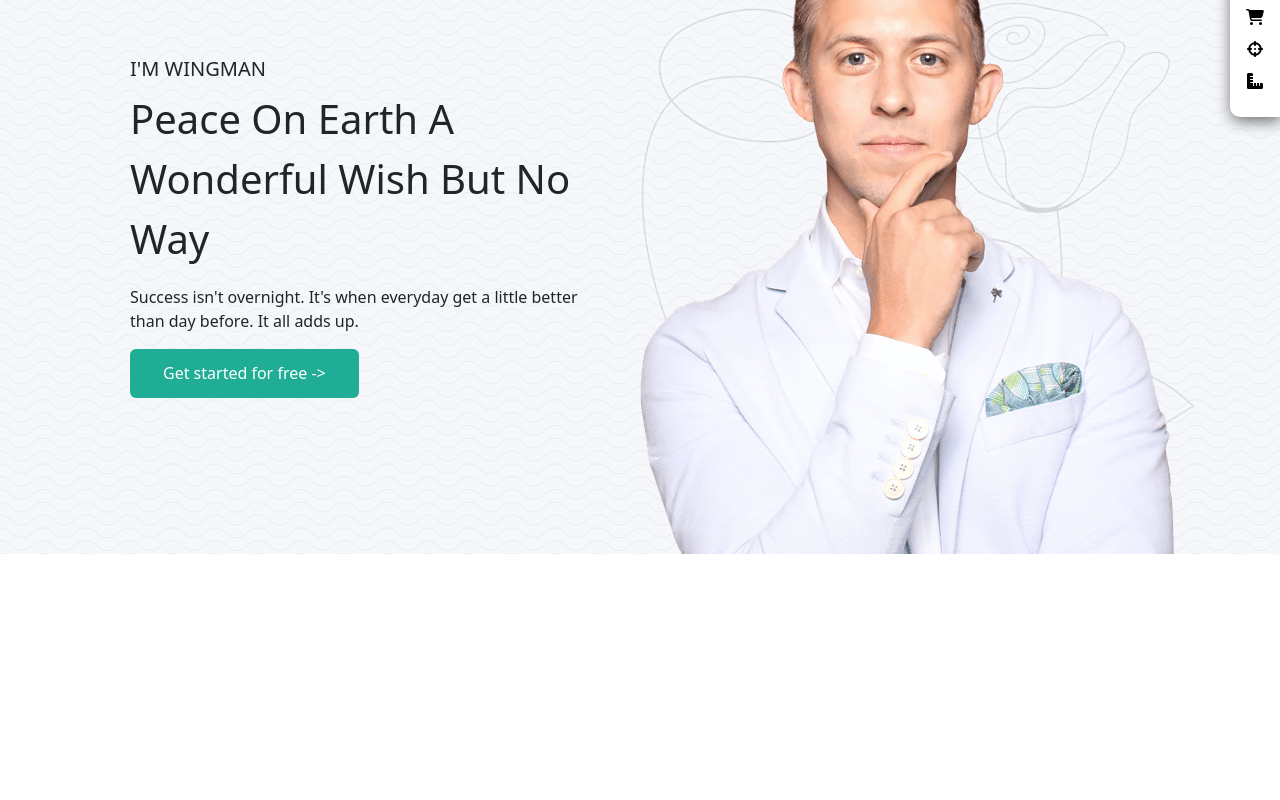
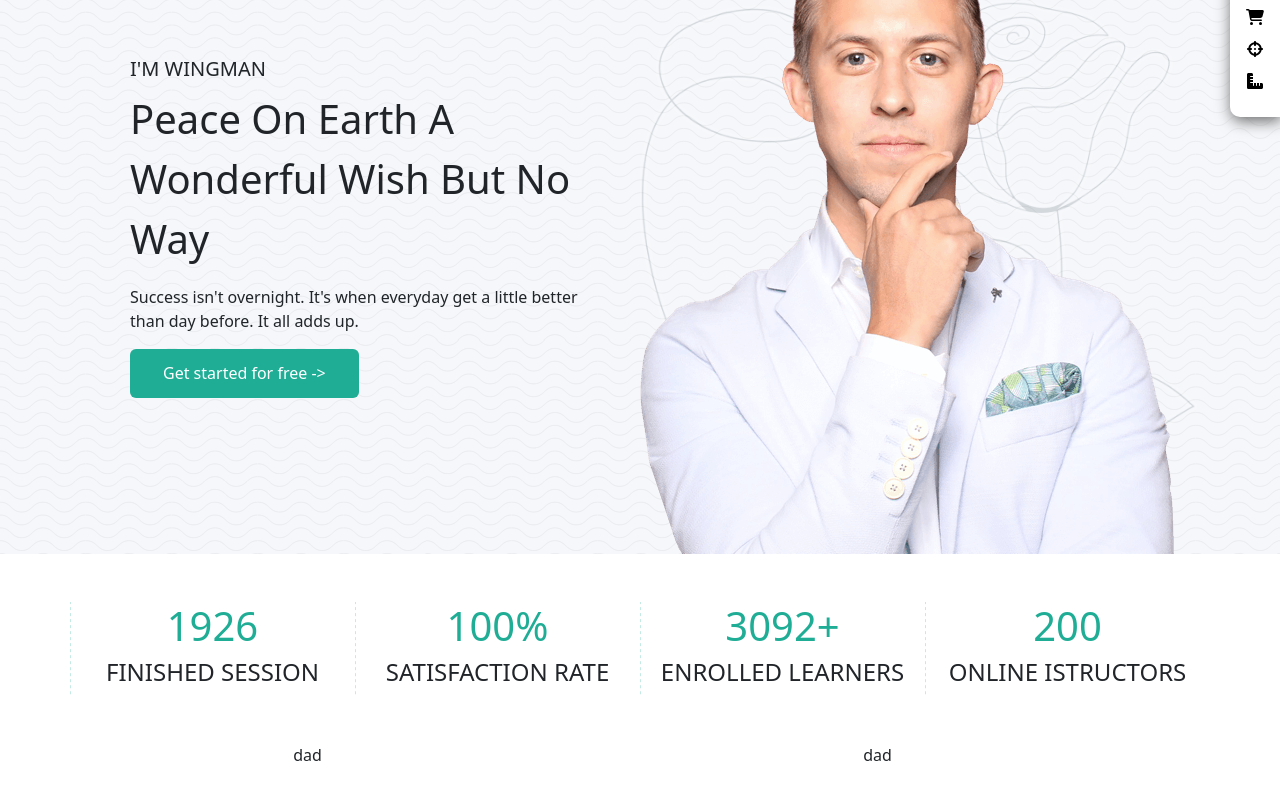
Before and after one commit to Matteo-Nesti/proj-html-vuejs, a Vue app: page / in a window 1280 px wide. Shown: the part 228-1028 px from the top of the page. Before the commit the page ends 800 px from the top, so only its background shows below. Built offline with nearby package versions, Linux system fonts and the light colour scheme.

Commit message:
add dates section

```diff
--- a/src/components/PageMain.vue
+++ b/src/components/PageMain.vue
@@ -1,13 +1,43 @@
 <template>
-    <div>
+    <section id="dates">
+        <PageMainStats :items="dates" />
+    </section>
 
-    </div>
+    <section id="about-me">
+        <div class="container my-5">
+            <div class="row justify-content-center align-items-center text-center">
+                <div class="col-5">dad</div>
+                <div class="col-7">dad</div>
+            </div>
+        </div>
+    </section>
 </template>
 <script>
+import PageMainStats from './PageMainStats.vue'
 export default {
-
+    components: { PageMainStats },
+    data() {
+        return {
+            dates: [
+                {
+                    date: '1926',
+                    title: 'FINISHED SESSION'
+                },
+                {
+                    date: '100%',
+                    title: 'SATISFACTION RATE'
+                },
+                {
+                    date: '3092+',
+                    title: 'ENROLLED LEARNERS'
+                },
+                {
+                    date: '200',
+                    title: 'ONLINE ISTRUCTORS'
+                }
+            ]
+        }
+    },
 }
 </script>
-<style lang="">
-
-</style>
+<style lang="scss" scoped></style>
--- /dev/null
+++ b/src/components/PageMainStats.vue
@@ -0,0 +1,32 @@
+<template >
+    <div class="container my-5">
+        <div class="row row-cols-4">
+            <div v-for="item in items" class="date-card">
+                <h2>{{ item.date }}</h2>
+                <h4>{{ item.title }}</h4>
+            </div>
+        </div>
+    </div>
+</template>
+<script>
+export default {
+    props: {
+        items: Array
+    }
+}
+</script>
+<style lang="scss" scoped>
+@use '../assets/style/vars.scss' as *;
+
+.date-card {
+
+    text-align: center;
+    background-image: url('../assets/img/background-pattern-grid-line-06.png');
+    background-repeat: no-repeat;
+
+    h2 {
+        font-size: 2.5rem;
+        color: $main-color;
+    }
+}
+</style>
```
